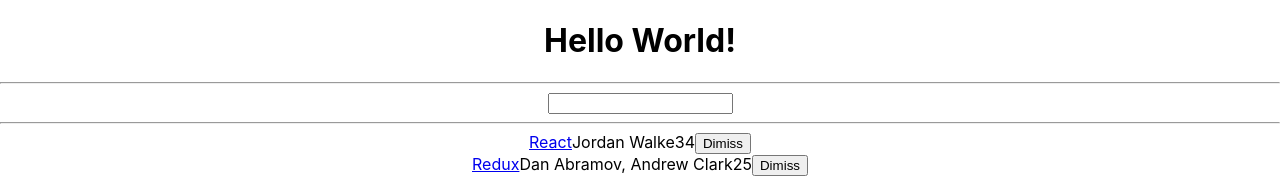
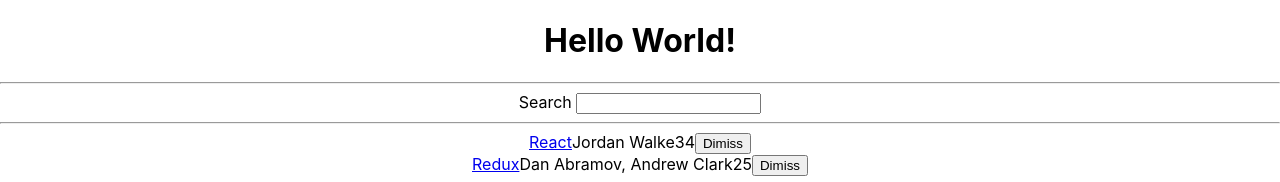
Before and after one commit to Hvasquezdev/HackerNewsClone, a React (Create React App) app: page / in a window 1280 px wide. Shown: the top 182 px of the page. Built offline with nearby package versions, Linux system fonts and the light colour scheme.

Commit message:
Composable components

```diff
--- a/src/App.js
+++ b/src/App.js
@@ -58,7 +58,9 @@ class App extends Component {
         <Search
           onChange={this.onSearchChange}
           value={searchTerm}
-        />
+        >
+          Search
+        </Search>
 
         <hr />
 
@@ -74,10 +76,10 @@ class App extends Component {
 
 class Search extends Component {
   render () {
-    const { value, onChange} = this.props;
+    const { value, onChange, children} = this.props;
     return (
       <form>
-        <input
+        {children} <input
           type="text"
           onChange={onChange}
           value={value}
```
